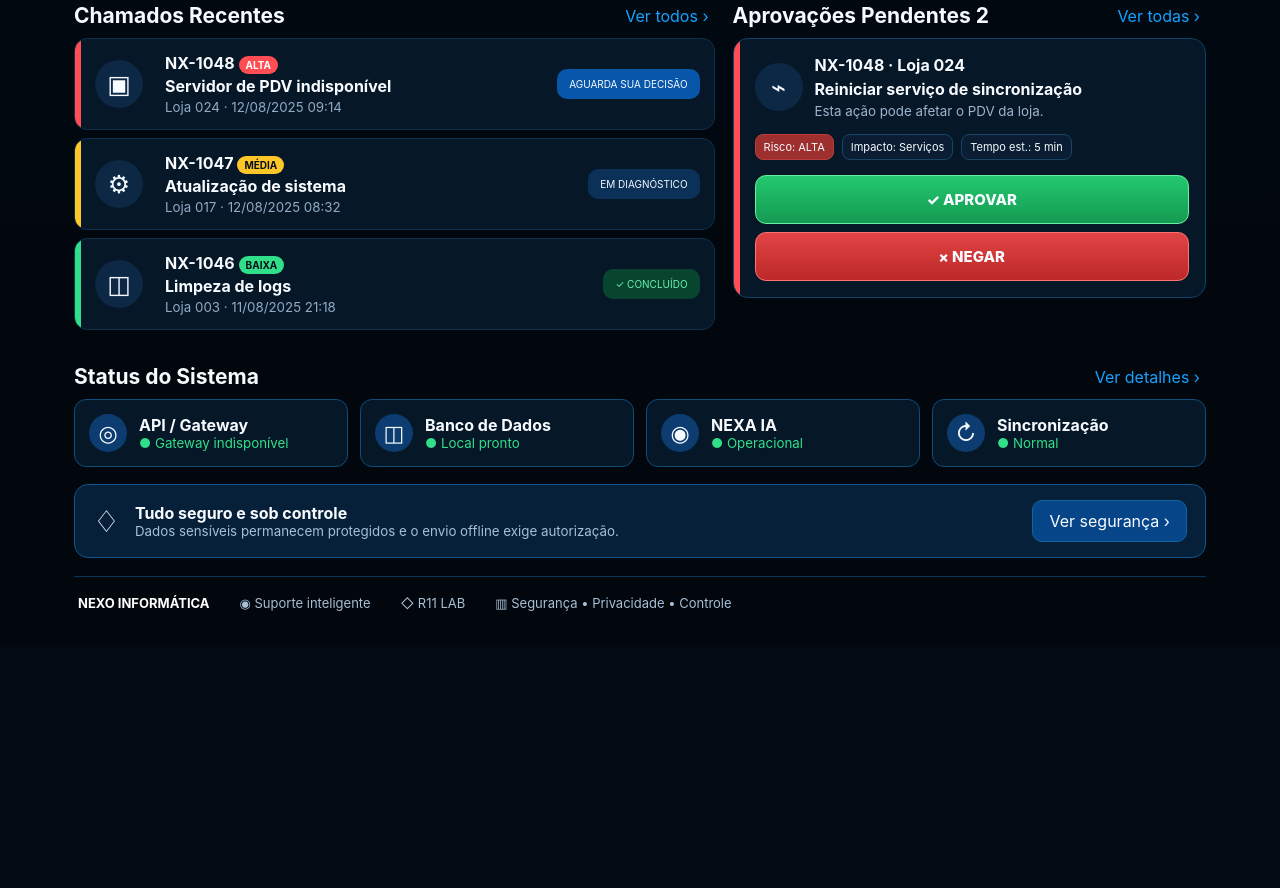
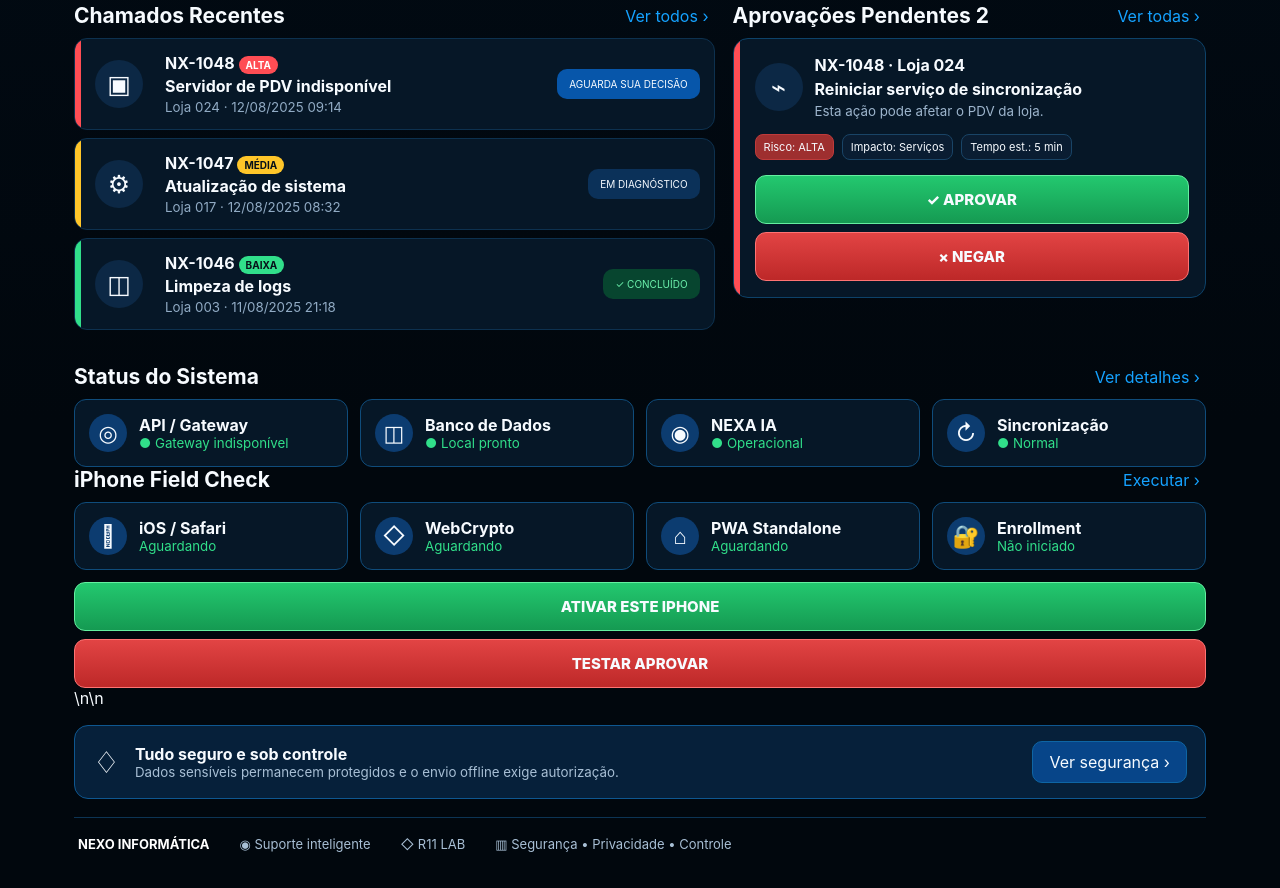
Before and after one commit to nexoinfo801-ship-it/nexo-informatica, a website: page gateway/public/mobile/index.html in a window 1280 px wide. Shown: the part 670-1558 px from the top of the page. Before the commit the page ends 1317 px from the top, so only its background shows below. Drawn offline with Linux system fonts and the light colour scheme; no server answers.

Commit message:
ios: add field check and enrollment controls

```diff
--- a/gateway/public/mobile/index.html
+++ b/gateway/public/mobile/index.html
@@ -88,7 +88,7 @@
       </div>
     </section>
 
-    <section class="security-card"><div>♢</div><span><b>Tudo seguro e sob controle</b><small>Dados sensíveis permanecem protegidos e o envio offline exige autorização.</small></span><button>Ver segurança ›</button></section>
+    <section class="panel ios-field"><header><h3>iPhone Field Check</h3><button id="runIosCheck">Executar ›</button></header><div class="status-grid"><div><i></i><span><b>iOS / Safari</b><small id="iosCheck">Aguardando</small></span></div><div><i>◇</i><span><b>WebCrypto</b><small id="cryptoCheck">Aguardando</small></span></div><div><i>⌂</i><span><b>PWA Standalone</b><small id="pwaCheck">Aguardando</small></span></div><div><i>🔐</i><span><b>Enrollment</b><small id="enrollCheck">Não iniciado</small></span></div></div><div class="decision" style="margin-top:12px"><button class="approve" id="enrollBtn">ATIVAR ESTE IPHONE</button><button class="deny" id="fieldApproveBtn">TESTAR APROVAR</button></div></section>\n\n    <section class="security-card"><div>♢</div><span><b>Tudo seguro e sob controle</b><small>Dados sensíveis permanecem protegidos e o envio offline exige autorização.</small></span><button>Ver segurança ›</button></section>
   </main>
 
   <section class="view-placeholder" id="secondaryView" hidden>
```
